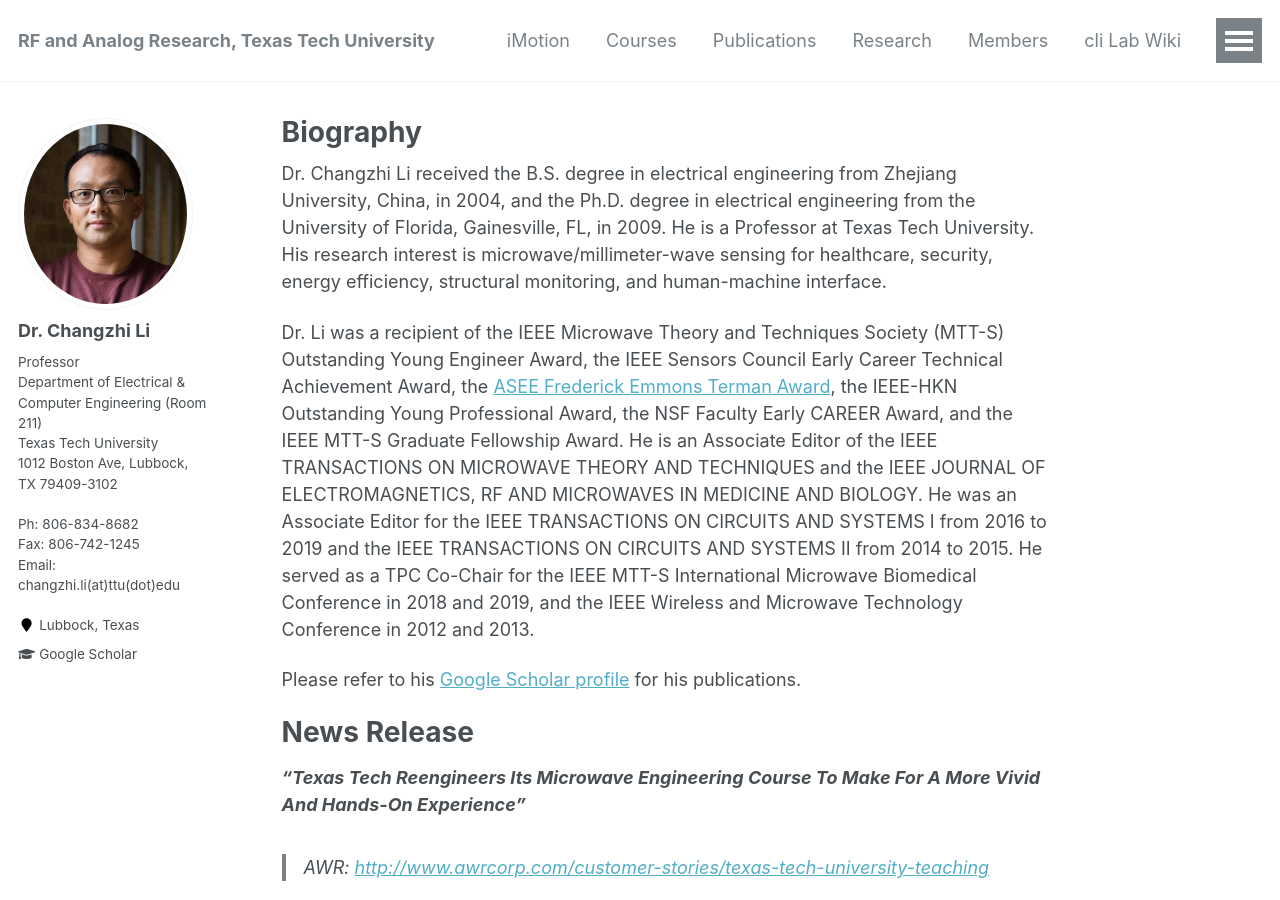
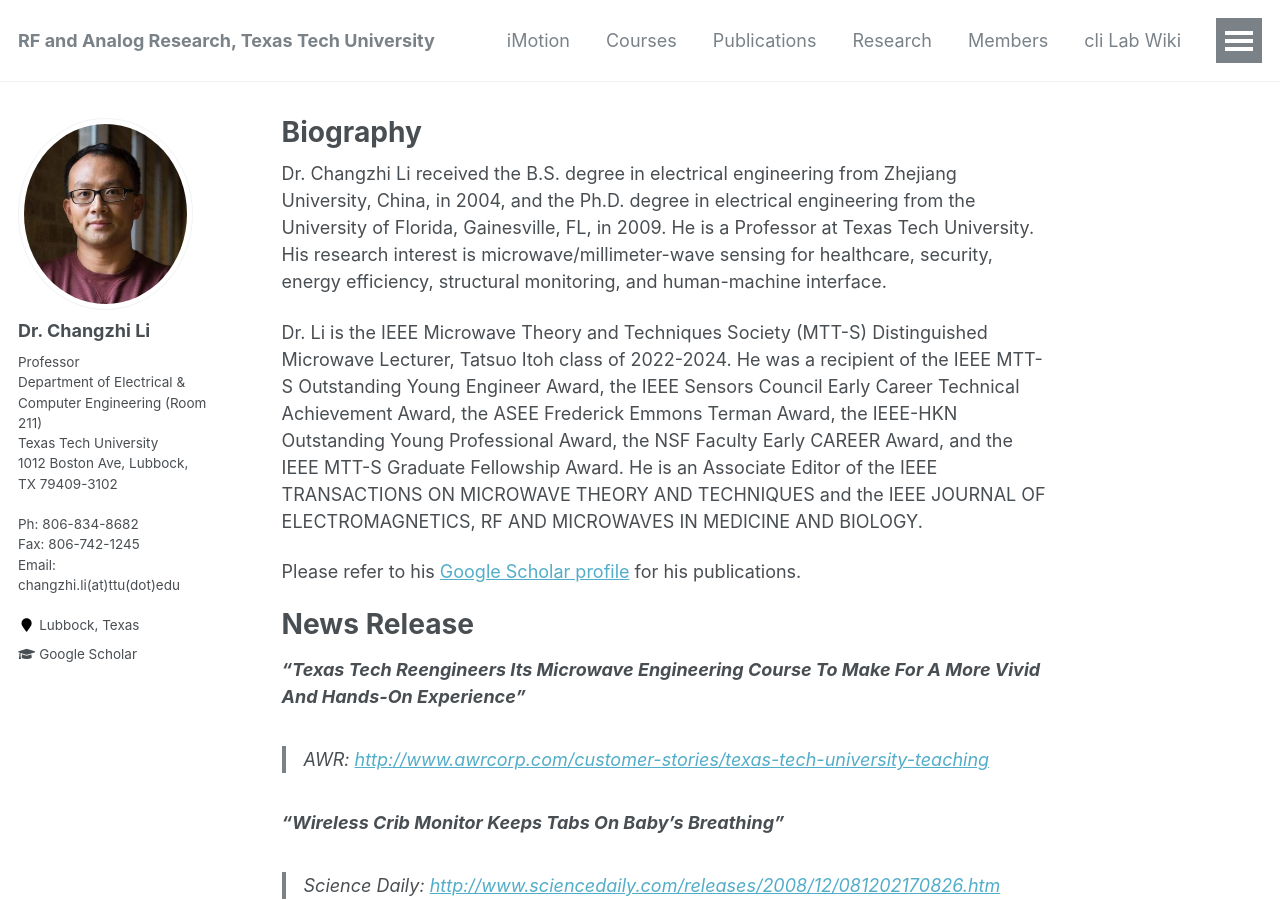
Before and after one commit to clilab/clilab.github.io, a Jekyll site: the page built from _pages/about.md, in a window 1280 px wide and 900 px high. Built offline with Jekyll 4.4.1, drawn with Linux system fonts in a browser that asks for light colours.

Commit message:
Update about.md

```diff
--- a/_pages/about.md
+++ b/_pages/about.md
@@ -10,7 +10,7 @@ redirect_from:
 
 Dr. Changzhi Li received the B.S. degree in electrical engineering from Zhejiang University, China, in 2004, and the Ph.D. degree in electrical engineering from the University of Florida, Gainesville, FL, in 2009. He is a Professor at Texas Tech University. His research interest is microwave/millimeter-wave sensing for healthcare, security, energy efficiency, structural monitoring, and human-machine interface.
 
-Dr. Li was a recipient of the IEEE Microwave Theory and Techniques Society (MTT-S) Outstanding Young Engineer Award, the IEEE Sensors Council Early Career Technical Achievement Award, the [ASEE Frederick Emmons Terman Award](https://www.asee.org/member-resources/awards/full-list-of-awards/awards-archive/division-awards-archive/electrical-and-computer-engineering-division), the IEEE-HKN Outstanding Young Professional Award, the NSF Faculty Early CAREER Award, and the IEEE MTT-S Graduate Fellowship Award. He is an Associate Editor of the IEEE TRANSACTIONS ON MICROWAVE THEORY AND TECHNIQUES and the IEEE JOURNAL OF ELECTROMAGNETICS, RF AND MICROWAVES IN MEDICINE AND BIOLOGY. He was an Associate Editor for the IEEE TRANSACTIONS ON CIRCUITS AND SYSTEMS I from 2016 to 2019 and the IEEE TRANSACTIONS ON CIRCUITS AND SYSTEMS II from 2014 to 2015. He served as a TPC Co-Chair for the IEEE MTT-S International Microwave Biomedical Conference in 2018 and 2019, and the IEEE Wireless and Microwave Technology Conference in 2012 and 2013.
+Dr. Li is the IEEE Microwave Theory and Techniques Society (MTT-S) Distinguished Microwave Lecturer, Tatsuo Itoh class of 2022-2024. He was a recipient of the IEEE MTT-S Outstanding Young Engineer Award, the IEEE Sensors Council Early Career Technical Achievement Award, the ASEE Frederick Emmons Terman Award, the IEEE-HKN Outstanding Young Professional Award, the NSF Faculty Early CAREER Award, and the IEEE MTT-S Graduate Fellowship Award. He is an Associate Editor of the IEEE TRANSACTIONS ON MICROWAVE THEORY AND TECHNIQUES and the IEEE JOURNAL OF ELECTROMAGNETICS, RF AND MICROWAVES IN MEDICINE AND BIOLOGY.
 
 Please refer to his [Google Scholar profile](http://scholar.google.com/citations?user=Hx6pVv4AAAAJ&hl=en) for his publications.
 
```
